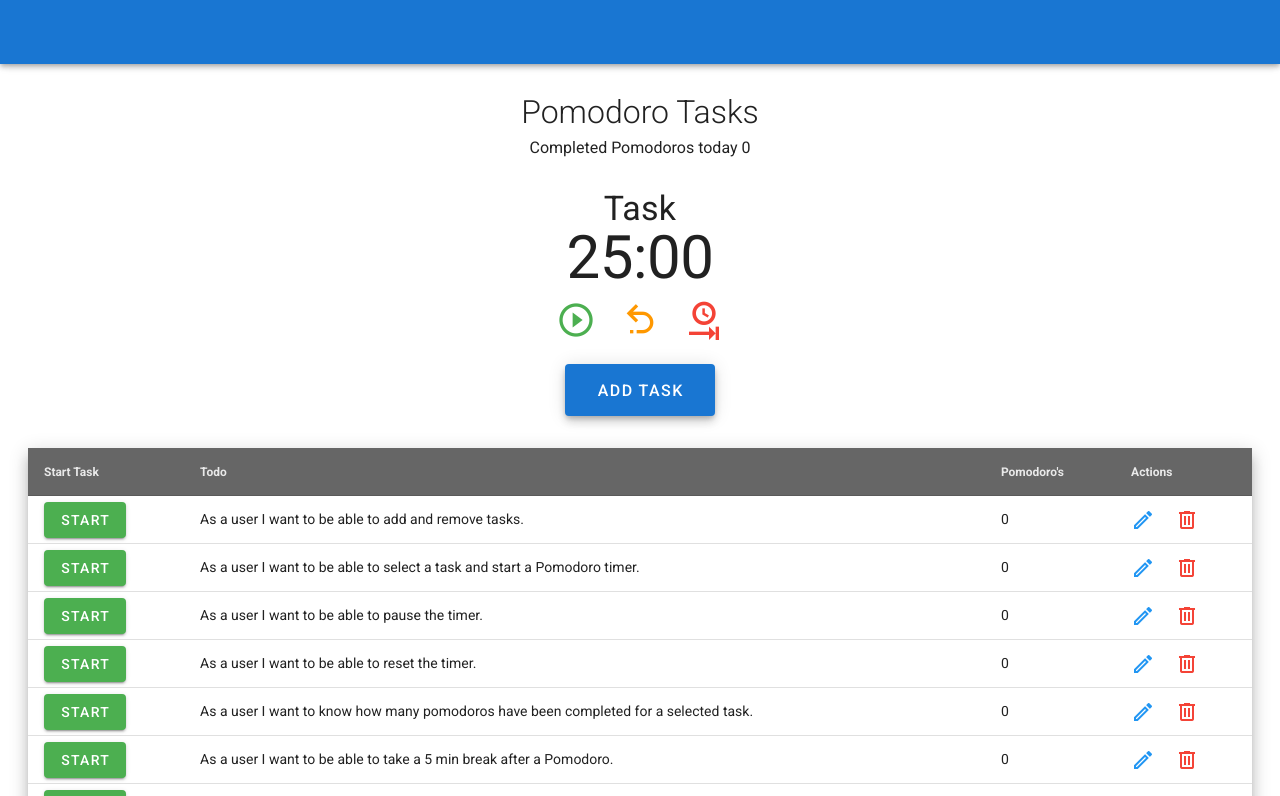
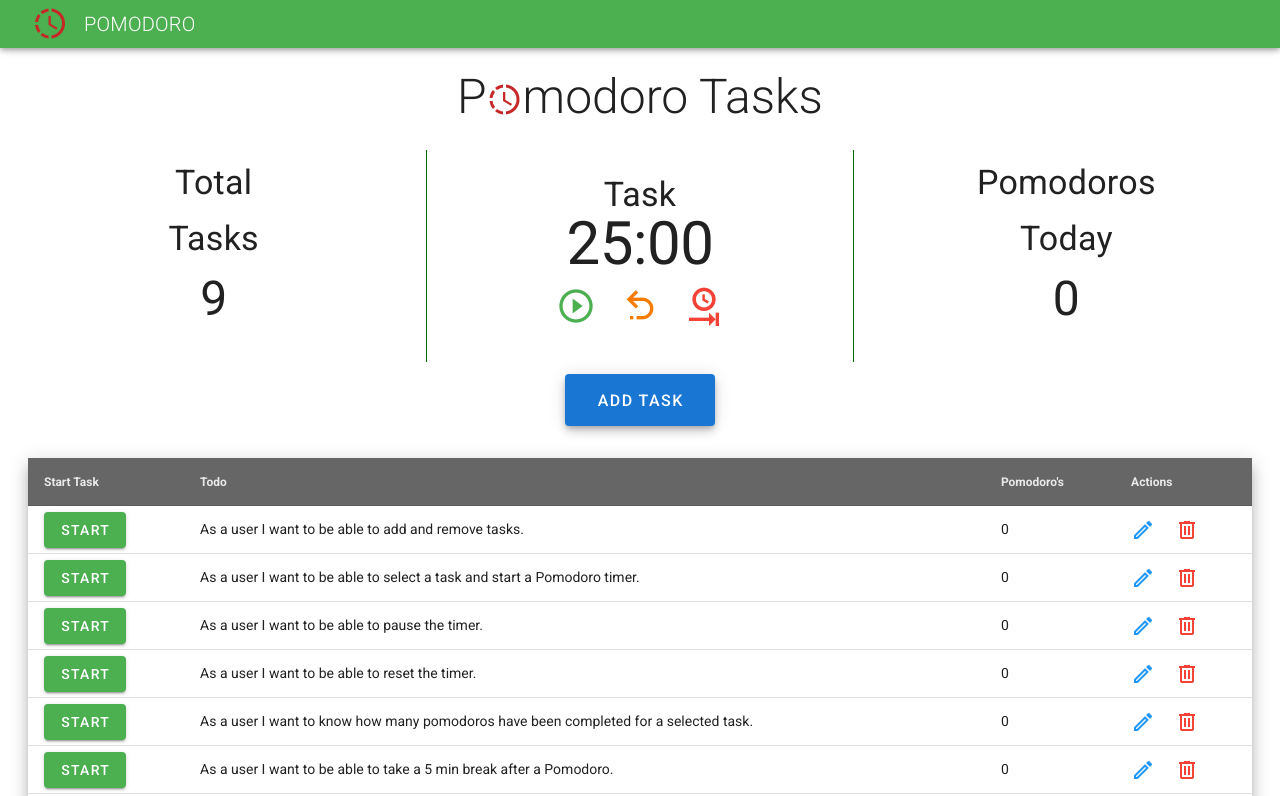
Before and after one commit to CobyYates/Pomodoro_App, a Vue app: page / in a window 1280 px wide. Shown: the top 796 px of the page. Built offline with nearby package versions, Linux system fonts and the light colour scheme.

Commit message:
Updated app bar, store, Main - Added title and icon to app bar - Store - Removed code notes, added last 2 requirements - Changed design on top of page - Added total tasks, pomodoros completed today

```diff
--- a/src/App.vue
+++ b/src/App.vue
@@ -2,10 +2,21 @@
   <v-app>
     <v-app-bar
       app
-      color="primary"
+      color="green"
+      dense
       dark>
+      <v-icon
+        class="mx-4"
+        large
+        color="red darken-3"
+      >
+        mdi-progress-clock
+      </v-icon>
+      <v-toolbar-title class="mr-12 align-center">
+        <span class="title font-weight-light">POMODORO</span>
+      </v-toolbar-title>
+      <v-spacer />
     </v-app-bar>
-
     <v-content>
       <Main class="ml-auto mr-auto"/>
     </v-content>
@@ -25,7 +36,8 @@
   },
 
   data: () => ({
-    //
   }),
+  methods: {
+  }
 };
 </script>
--- a/src/components/Main.vue
+++ b/src/components/Main.vue
@@ -1,8 +1,17 @@
 <template>
   <v-container fluid class="text-center pt-0 ml-auto mr-auto">
-    <h1 class="text-center pt-6 mb-0 pb-0 font-weight-light">Pomodoro Tasks</h1>
-    <p class="mt-0 pt-0">Completed Pomodoros today {{this.$store.state.totalPomodoros}}</p>
-    <div>
+    <h1 class="text-center pt-6 mb-10 pb-0 display-2 font-weight-light">
+      P<v-icon large color="red darken-3">mdi-progress-clock</v-icon>modoro Tasks
+    </h1>
+    <v-row>
+      <v-col background-color="red">
+        <p class="mt-0 pt-0 display-1">Total</p>
+        <p class="mt-0 pt-0 display-1">Tasks</p>
+        <p class="mt-0 pt-0 display-2">{{this.$store.state.pomos.length}}</p>
+      </v-col>
+      <v-divider vertical color="green"></v-divider>
+      <v-col>
+        <div>
       <section id="app" class="hero is-info is-fullheight is-bold">
         <div class="hero-body">
           <div class="container has-text-centered">
@@ -29,7 +38,7 @@
               </button>
 
               <button id="reset" class="mx-3 my-3" @click="reset()">
-                <v-icon x-large color="orange">mdi-undo-variant</v-icon>
+                <v-icon x-large color="orange darken-2">mdi-undo-variant</v-icon>
               </button>
 
               <button id="reset" class="mx-3 my-3" @click="complete()">
@@ -40,8 +49,19 @@
         </div>
       </section>
     </div>
+      </v-col>
+      <v-divider vertical color="green"></v-divider>
+      <v-col>
+        <p class="mt-0 pt-0 display-1">Pomodoros</p>
+        <p class="mt-0 pt-0 display-1">Today</p>
+        <p class="mt-0 pt-0 display-2">{{this.$store.state.totalPomodoros}}</p>
+      </v-col>
+    </v-row>
+
+
     <v-row>
       <v-col cols="12">
+
         <v-dialog v-model="dialog" max-width="500px" persistent>
           <template v-slot:activator="{ on }">
             <v-btn dark x-large class="mb-2 elevation-6" color="primary" width="150" v-on="on">
--- a/src/store.js
+++ b/src/store.js
@@ -1,7 +1,7 @@
-import Vue from 'vue'
-import Vuex from 'vuex'
+import Vue from "vue";
+import Vuex from "vuex";
 
-Vue.use(Vuex)
+Vue.use(Vuex);
 
 export default new Vuex.Store({
   state: {
@@ -47,29 +47,19 @@
           "As a user I want to be able to take a 20 min break after 4 pomodoros.",
         count: 0,
         complete: false
+      },
+      {
+        todo:
+          "As a user I want to know how many pomodoros I have worked for task.",
+        count: 0,
+        complete: false
+      },
+      {
+        todo:
+          "As a user I want to know how many total pomodoros I have competed.",
+        count: 0,
+        complete: false
       }
     ]
-    },
-    getters: {
-
-    },
-    //how the store is influenced by the action
-    //
-    mutations: {
-        addEmployee: (store, employee) => {
-            store.employees.push(employee)//add employee to the store
   }
-    },
-    //how you interact with your store
-    //
-    actions: {
-        // context and the item you want to send
-        addEmployee({ commit}, employee){
-            try {
-                commit('addEmployee', employee)
-            }catch(e) {
-                console.log(e)
-            }
-        }
-    }
-})
+});
```
Lines whose indentation alone changed are shown as unchanged.
